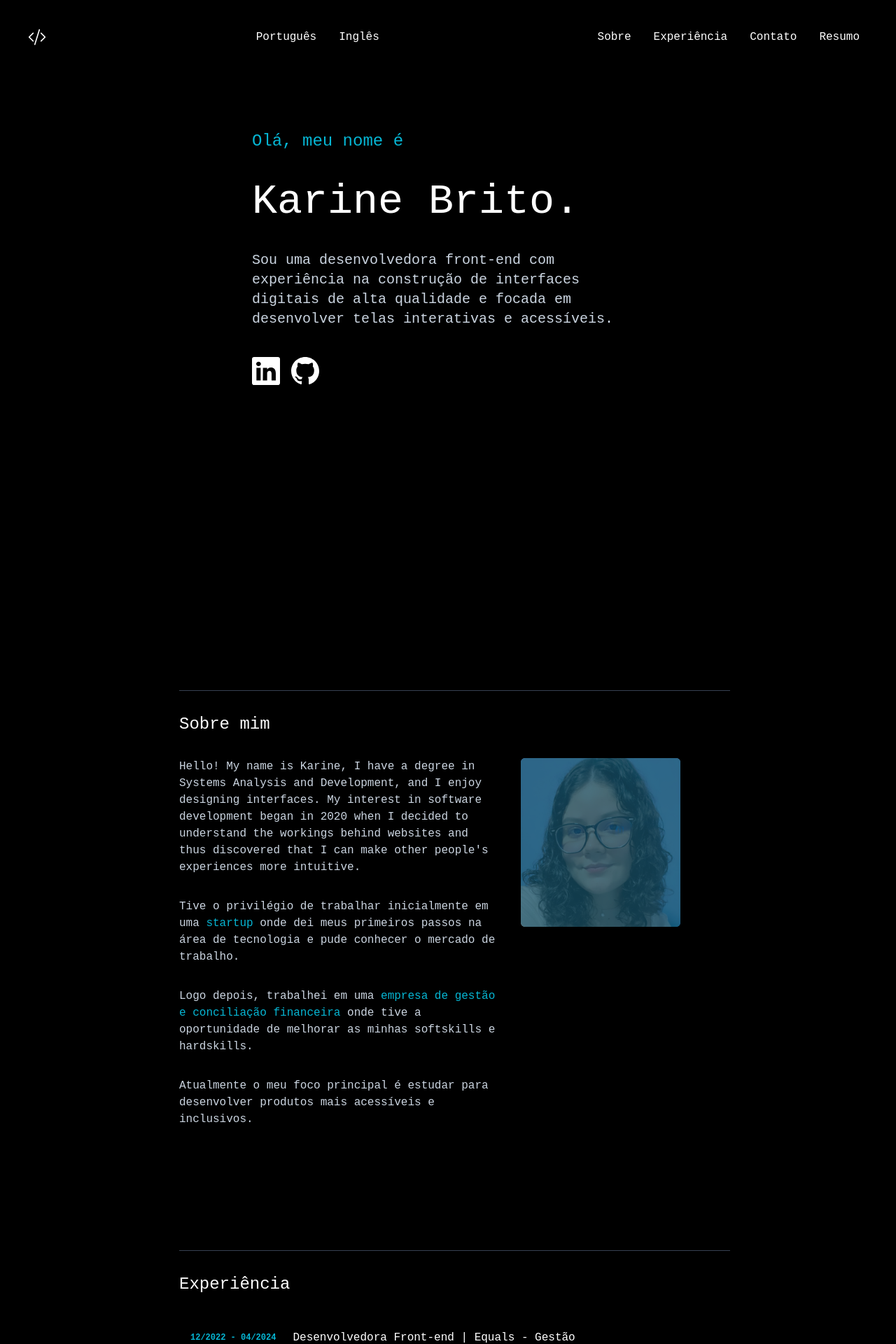
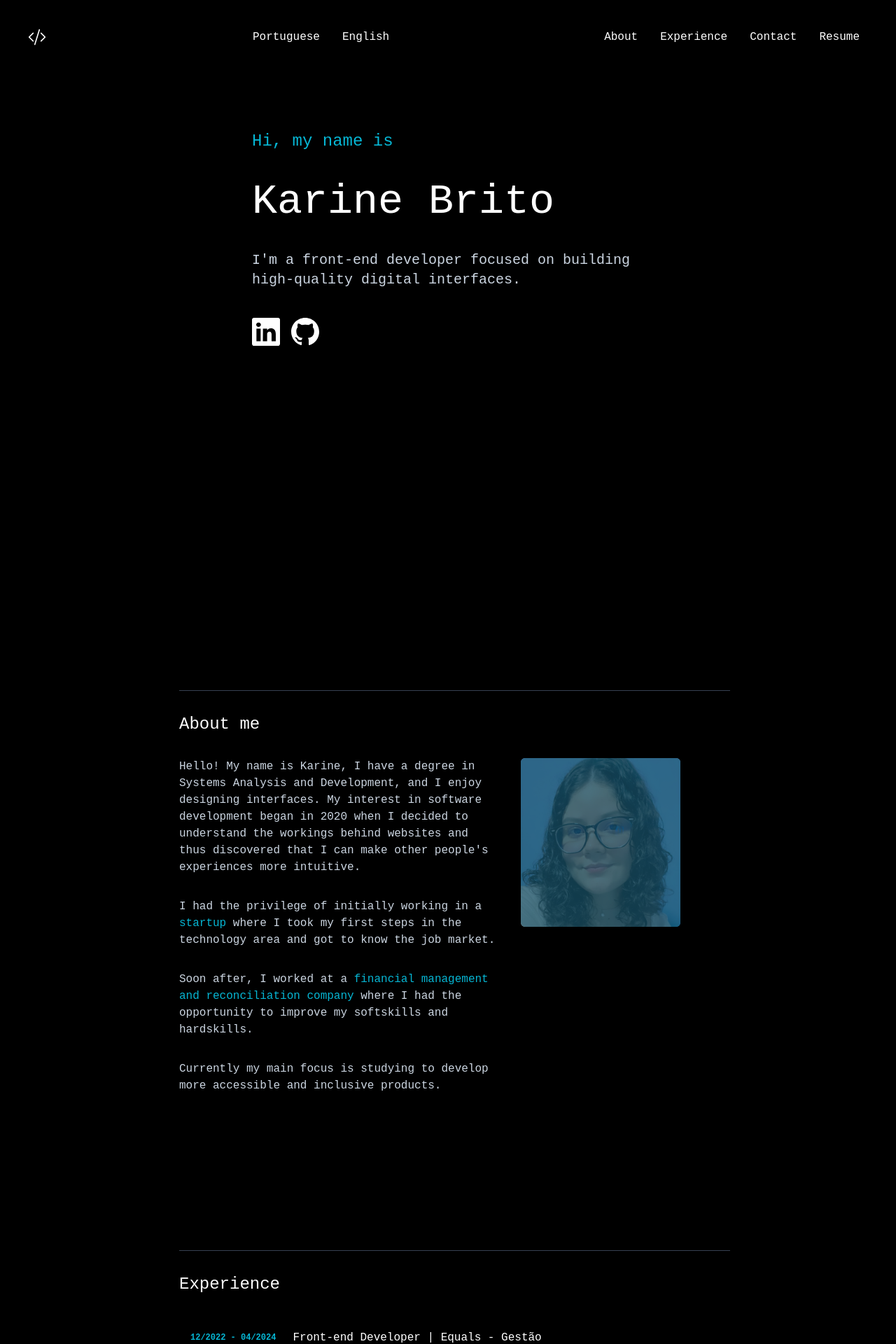
Before and after one commit to karinebrito/karinebrito.github.io, a React (Vite) app: page / in a window 1280 px wide. Shown: the top 1920 px of the page at 70% size. Built offline with nearby package versions, Linux system fonts and the light colour scheme.

Commit message:
adding translations

```diff
--- a/src/components/contact.tsx
+++ b/src/components/contact.tsx
@@ -1,7 +1,9 @@
 import { BsEnvelopeAt } from 'react-icons/bs'
 import { FaHandPointDown } from 'react-icons/fa'
+import { useTranslation } from 'react-i18next'
 
 const Contact = () => {
+    const { t } = useTranslation()
 
     const openEmail = () => {
     window.location.href = 'mailto:annakarinebrito@gmail.com'
@@ -9,10 +11,10 @@ const Contact = () => {
 
   return (
     <section id='contact-section' className='flex flex-col justify-center items-center p-10 lg:p-20 lg:min-h-screen'>
-        <h2 className='text-6xl md:text-4xl xs:text-xl text-white mb-4 mx-4'>Entre em contato</h2>
+        <h2 className='text-6xl md:text-4xl xs:text-xl text-white mb-4 mx-4'>{t('contact.contact_me')}</h2>
         <div className='mt-20 xs:mt-8'>
             <p className='text-slate-300'>
-                Caso tenha alguma dúvida ou apenas queira dizer oi, farei o possível para entrar em contato com você!
+            {t('contact.doubt')}
             </p>
         </div>
         <div className='text-white mt-20 xs:mt-8'>
--- a/src/components/experience.tsx
+++ b/src/components/experience.tsx
@@ -1,9 +1,12 @@
+import { useTranslation } from 'react-i18next'
 
 const Experience = () => {
+  const { t } = useTranslation()
+
   return (
     <section id='experience-section' className='p-10 lg:p-20 lg:pl-64 lg:min-h-screen'>
       <div className='border-b border-gray-700 w-5/6 mb-8'></div>
-      <h1 className='text-4xl xs:text-2xl text-white'>Experiência</h1>
+      <h1 className='text-4xl xs:text-2xl text-white'>{t('experience.experience')}</h1>
       <ol className='mt-8 grid lg:w-2/3 md:1/2'>
         <a href='https://equals.com.br/' target='_blank'>
           <li className='rounded-md hover:bg-gray-900 transition-colors w-full p-4 flex flex-col md:flex-row'>
@@ -14,11 +17,10 @@ const Experience = () => {
             </div>
             <div className='flex-grow grid grid-rows-1'>
               <h3 className='text-white'>
-                Desenvolvedora Front-end | Equals - Gestão Financeira Inteligente
+                {t('experience.developer_equals')}
               </h3>
               <p className='mt-4 text-slate-300'>
-                Responsável pela manutenção e a migração de tecnologia de uma plataforma web de conciliação de vendas com cartão de crédito,
-                débito, boleto e outros meios de pagamento online, com o intuito de fornecer um acesso prático e intuitivo ao usuário.
+                 {t('experience.description_equals')}
               </p>
               <ul className='mt-2 flex flex-wrap' aria-label='Tecnologias utilizadas'>
                 <li className='mr-2 mt-2'>
@@ -69,11 +71,10 @@ const Experience = () => {
             </div>
             <div className='flex-grow grid grid-rows-1'>
               <h3 className='text-white'>
-                Desenvolvedora Front-end | WeeTravel
+                {t('experience.developer_weetravel')}
               </h3>
               <p className='mt-8 text-slate-300'>
-                Responsável pela criação e a manutenção de uma plataforma web de agências de viagens, com o intuito de oferecer uma melhor
-                gestão de controle interno para as agências e automatizar o dia a dia dos agentes.
+                {t('experience.description_equals')}
               </p>
               <ul className='mt-2 flex flex-wrap' aria-label='Tecnologias utilizadas'>
                 <li className='mr-2 mt-2'>
--- a/src/components/hero.tsx
+++ b/src/components/hero.tsx
@@ -10,14 +10,14 @@ const Hero = () => {
       <section className='flex justify-center items-start p-10 lg:p-20 lg:min-h-screen'>
         <div className='lg:w-1/2 md:w-full xs:w-full'>
             <div>
-              <h1 className='text-3xl md:text-2xl xs:text-xl text-cyan-500'>Olá, meu nome é</h1>
+              <h1 className='text-3xl md:text-2xl xs:text-xl text-cyan-500'>{t('hero.hi_my_name')}</h1>
             </div>
             <div>
-              <h2 className='mt-10 text-8xl md:text-6xl xs:text-4xl text-white'>Karine Brito.</h2>
+              <h2 className='mt-10 text-8xl md:text-6xl xs:text-4xl text-white'>{t('hero.name')}</h2>
             </div>
             <div>
               <h3 className='mt-10 text-xl text-slate-300'>
-                Sou uma desenvolvedora front-end com experiência na construção de interfaces digitais de alta qualidade e focada em desenvolver telas interativas e acessíveis.
+              {t('hero.description_resume')}
               </h3>
             </div>
             <div className='flex mt-10 space-x-4 text-white cursor-pointer'>
@@ -33,21 +33,24 @@ const Hero = () => {
 
       <section id='about-section' className='p-10 lg:p-20 lg:pl-64 lg:min-h-screen'>
         <div className='border-b border-gray-700 w-5/6 mb-8'></div>
-        <h1 className='text-4xl xs:text-2xl text-white lg:mr-4 mb-8'>Sobre mim</h1>
+        <h1 className='text-4xl xs:text-2xl text-white lg:mr-4 mb-8'>{t('hero.about')}</h1>
         <div className='grid lg:grid-cols-4 md:grid-cols-2 gap-8'>
           <div className='lg:col-span-2 text-slate-300'>
             <p>
-              {t('hello')}
+              {t('hero.description_complete')}
             </p>
             <p className='mt-8'>
-              Tive o privilégio de trabalhar inicialmente em uma <a href='https://tripmee.com.br/' target='_blank'className='text-cyan-500 hover:underline transition duration-300'>startup</a> onde dei meus primeiros passos na área de tecnologia
-              e pude conhecer o mercado de trabalho.
+              {t('hero.startup_1')}{' '}
+              <a href='https://tripmee.com.br/' target='_blank' className='text-cyan-500 hover:underline transition duration-300'>{t('hero.startup_2')}</a>{' '}
+              {t('hero.startup_3')}
             </p>
             <p className='mt-8'>
-              Logo depois, trabalhei em uma <a href='https://equals.com.br/' target='_blank' className='text-cyan-500 hover:underline transition duration-300'>empresa de gestão e conciliação financeira</a> onde tive a oportunidade de melhorar as minhas softskills e hardskills.
+              {t('hero.company_1')}{' '}
+              <a href='https://equals.com.br/' target='_blank' className='text-cyan-500 hover:underline transition duration-300'>{t('hero.company_2')}</a>{' '}
+              {t('hero.company_3')}
             </p>
             <p className='mt-8'>
-              Atualmente o meu foco principal é estudar para desenvolver produtos mais acessíveis e inclusivos.
+              {t('hero.focus')}
             </p>
           </div>
           <div className='lg:col-span-2 md:col-span-1'>
--- a/src/components/nav.tsx
+++ b/src/components/nav.tsx
@@ -6,13 +6,11 @@ import { useState } from 'react'
 import { useTranslation } from 'react-i18next'
 
 const Nav = () => {
-  const { i18n } = useTranslation()
+  const { t, i18n } = useTranslation()
   const [toggle, setToggle] = useState(false)
 
   const changeLanguage = (language: string) => {
     i18n.changeLanguage(language)
-    console.log("Current language:", i18n.language)
-    console.log("Changing language to:", language)
   }
 
   function toggleMenu(isOpen: boolean) {
@@ -41,15 +39,15 @@ const Nav = () => {
             <BsCodeSlash size={26} className='text-white'/>
           </div>
           <div>
-            <button onClick={() => changeLanguage('pt')} className='mr-8'>Português</button>
-            <button onClick={() => changeLanguage('en')}>Inglês</button>
+            <button onClick={() => changeLanguage('pt')} className='mr-8'>{t('portugues')}</button>
+            <button onClick={() => changeLanguage('en')}>{t('english')}</button>
           </div>
           <div className='space-x-4 text-3x1'>
             <div className='xs:hidden md:hidden lg:block space-x-2'>
-              <a href='#' onClick={() => scrollToSection('about-section')} className='hover:text-cyan-500 px-3 py-2 text-x1 cursor-pointer'>Sobre</a>
-              <a href='#' onClick={() => scrollToSection('experience-section')} className='hover:text-cyan-500 px-3 py-2 text-x1 cursor-pointer'>Experiência</a>
-              <a href='#' onClick={() => scrollToSection('contact-section')} className='hover:text-cyan-500 px-3 py-2 text-x1 cursor-pointer'>Contato</a>
-              <a onClick={openResumePdf} className='hover:text-cyan-500 px-3 py-2 text-x1 cursor-pointer'>Resumo</a>
+              <a href='#' onClick={() => scrollToSection('about-section')} className='hover:text-cyan-500 px-3 py-2 text-x1 cursor-pointer'>{t('nav.about')}</a>
+              <a href='#' onClick={() => scrollToSection('experience-section')} className='hover:text-cyan-500 px-3 py-2 text-x1 cursor-pointer'>{t('nav.experience')}</a>
+              <a href='#' onClick={() => scrollToSection('contact-section')} className='hover:text-cyan-500 px-3 py-2 text-x1 cursor-pointer'>{t('nav.contact')}</a>
+              <a onClick={openResumePdf} className='hover:text-cyan-500 px-3 py-2 text-x1 cursor-pointer'>{t('nav.resume')}</a>
             </div>
             <div className='xs:block md:block lg:hidden'>
               {toggle ? (
@@ -65,16 +63,16 @@ const Nav = () => {
             <div className='flex p-10'>
               <ul className='ml-auto'>
               <a href='#' onClick={() => scrollToSection('about-section')}>
-               <li className='hover:text-cyan-500 text-white text-x1 mb-2'>Sobre</li>
+               <li className='hover:text-cyan-500 text-white text-x1 mb-2'>{t('nav.about')}</li>
               </a>
               <a href='#' onClick={() => scrollToSection('experience-section')}>
-                <li className='hover:text-cyan-500 text-white text-x1 mb-2'>Experiência</li>
+                <li className='hover:text-cyan-500 text-white text-x1 mb-2'>{t('nav.experience')}</li>
               </a>
               <a href='#' onClick={() => scrollToSection('contact-section')}>
-                <li className='hover:text-cyan-500 text-white text-x1 mb-2'>Contato</li>
+                <li className='hover:text-cyan-500 text-white text-x1 mb-2'>{t('nav.contact')}</li>
               </a>
               <a onClick={openResumePdf}>
-                <li className='hover:text-cyan-500 text-white text-x1 mb-2'>Resumo</li>
+                <li className='hover:text-cyan-500 text-white text-x1 mb-2'>{t('nav.resume')}</li>
               </a>
               </ul>
             </div>
--- a/src/i18n.tsx
+++ b/src/i18n.tsx
@@ -1,6 +1,5 @@
 import i18n from 'i18next'
 import { initReactI18next } from 'react-i18next'
-
 import translationEN from './locales/en/translation.json'
 import translationPT from './locales/pt/translation.json'
 
--- a/src/locales/en/translation.json
+++ b/src/locales/en/translation.json
@@ -1,3 +1,38 @@
 {
-    "hello": "Hello! My name is Karine, I have a degree in Systems Analysis and Development, and I enjoy designing interfaces. My interest in software development began in 2020 when I decided to understand the workings behind websites and thus discovered that I can make other people's experiences more intuitive."
+    "nav": {
+        "about": "About",
+        "experience": "Experience",
+        "contact": "Contact",
+        "resume": "Resume"
+    },
+    "hero": {
+        "hi_my_name": "Hi, my name is",
+        "name": "Karine Brito",
+        "description_resume": "I'm a front-end developer focused on building high-quality digital interfaces.",
+        "description_complete": "Hello! My name is Karine, I have a degree in Systems Analysis and Development, and I enjoy designing interfaces. My interest in software development began in 2020 when I decided to understand the workings behind websites and thus discovered that I can make other people's experiences more intuitive.",
+        "about": "About me",
+        "startup_1": "I had the privilege of initially working in a",
+        "startup_2": "startup",
+        "startup_3": "where I took my first steps in the technology area and got to know the job market.",
+        "company_1": "Soon after, I worked at a",
+        "company_2": "financial management and reconciliation company",
+        "company_3": "where I had the opportunity to improve my softskills and hardskills.",
+        "focus": "Currently my main focus is studying to develop more accessible and inclusive products."
+    },
+    "experience": {
+        "experience": "Experience",
+        "developer_equals": "Front-end Developer | Equals - Gestão Financeira Inteligente",
+        "description_equals": "Responsible for the maintenance and technology migration of a web platform for reconciling sales with credit, debit cards, bank slips and other online payment methods, with the aim of providing practical and intuitive access to the user.",
+        "developer_weetravel": "Front-end Developer | WeeTravel",
+        "description_weetravel": "Responsible for creating and maintaining a web platform for travel agencies, with the aim of offering better internal control management for agencies and automating agents' daily lives."
+    },
+    "contact": {
+        "contact_me": "Contact me",
+        "doubt": "If you have any questions or just want to say hi, I'll do my best to get in touch!"
+    },
+    "footer": {
+        "design": "Design by Karine Brito"
+    },
+    "portugues": "Portuguese",
+    "english": "English"
 }
--- a/src/locales/pt/translation.json
+++ b/src/locales/pt/translation.json
@@ -1,3 +1,38 @@
 {
-    "hello": "Olá! Meu nome é Karine, sou formada em Análise e Desenvolvimento de Sistemas e gosto de desenvolver o design de interfaces. O meu interesse pelo desenvolvimento de software começou em 2020, quando decidi compreender o funcionamento por trás dos sites e assim descobrir que posso tornar mais intuitiva a experiência de outras pessoas."
+    "nav": {
+        "about": "Sobre",
+        "experience": "Experiência",
+        "contact": "Contato",
+        "resume": "Resumo"
+    },
+    "hero": {
+        "hi_my_name": "Olá, meu nome é",
+        "name": "Karine Brito",
+        "description_resume": "Sou uma desenvolvedora front-end focada construção de interfaces digitais de alta qualidade.",
+        "description_complete": "Olá! Meu nome é Karine, sou formada em Análise e Desenvolvimento de Sistemas e gosto de desenvolver o design de interfaces. O meu interesse pelo desenvolvimento de software começou em 2020, quando decidi compreender o funcionamento por trás dos sites e assim descobrir que posso tornar mais intuitiva a experiência de outras pessoas.",
+        "about": "Sobre mim",
+        "startup_1": "Tive o privilégio de trabalhar inicialmente em uma",
+        "startup_2": " startup ",
+        "startup_3": "onde dei meus primeiros passos na área de tecnologia e pude conhecer o mercado de trabalho.",
+        "company_1": "Logo depois, trabalhei em uma",
+        "company_2": "empresa de gestão e conciliação financeira",
+        "company_3": "onde tive a oportunidade de melhorar as minhas softskills e hardskills.",
+        "focus": "Atualmente o meu foco principal é estudar para desenvolver produtos mais acessíveis e inclusivos."
+    },
+    "experience": {
+        "exxperience": "Experiência",
+        "developer_equals": "Desenvolvedora Front-end | Equals - Gestão Financeira Inteligente",
+        "description_equals": "Responsável pela manutenção e a migração de tecnologia de uma plataforma web de conciliação de vendas com cartão de crédito, débito, boleto e outros meios de pagamento online, com o intuito de fornecer um acesso prático e intuitivo ao usuário.",
+        "developer_weetravel": "Desenvolvedora Front-end | WeeTravel",
+        "description_weetravel": "Responsável pela criação e a manutenção de uma plataforma web de agências de viagens, com o intuito de oferecer uma melhor gestão de controle interno para as agências e automatizar o dia a dia dos agentes."
+    },
+    "contact": {
+        "contact_me": "Entre em contato comigo",
+        "doubt": "Caso tenha alguma dúvida ou apenas queira dizer oi, farei o possível para entrar em contato com você!"
+    },
+    "footer": {
+        "design": "Design feito por Karine Brito"
+    },
+    "portugues": "Português",
+    "english": "Inglês"
 }
```
Also changed, not shown: src/components/footer.tsx (+6 -1 lines).
